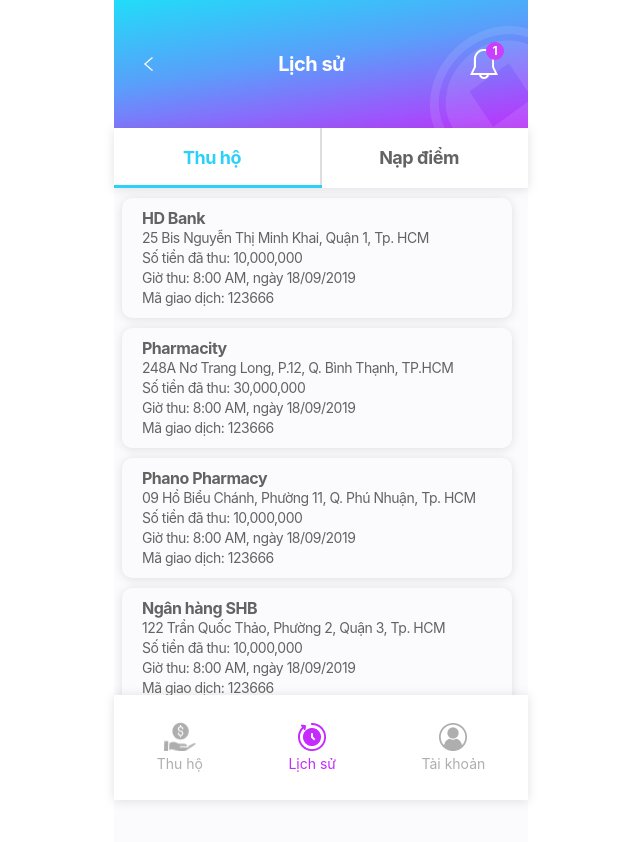
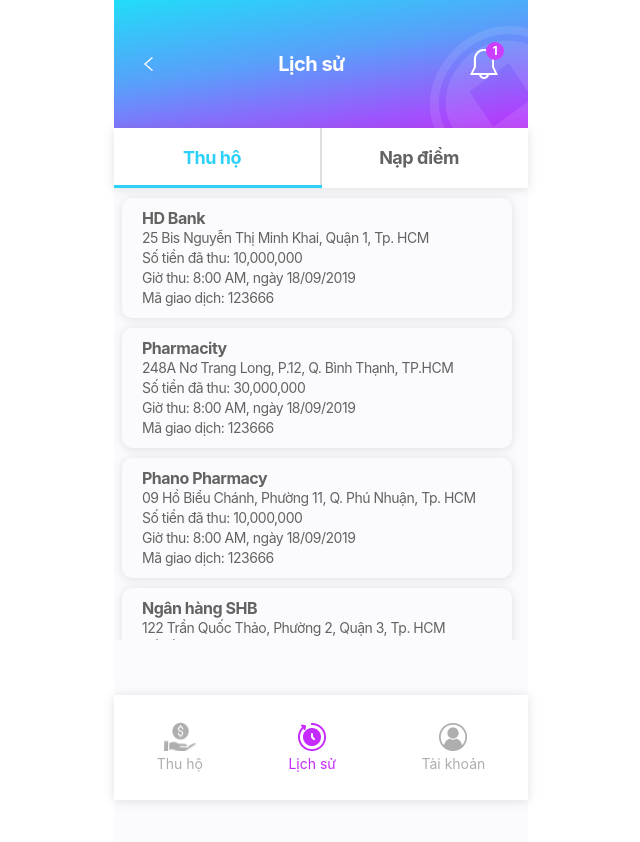
Before and after one commit to congtan303/innofin-SDC, a React (Create React App) app: page /history in a window 1280 px wide. Shown: the top 842 px of the page, without its empty margins (318-958 px from the left). Built offline with nearby package versions, Linux system fonts and the light colour scheme; sample sign-in values are in the browser's storage.

Commit message:
up lai lan nua

```diff
--- a/src/components/History/History.css
+++ b/src/components/History/History.css
@@ -3,7 +3,7 @@
     top: 178px;
     overflow-y: scroll;
     width: 414px;
-    height: 548px;
+    height: 450px;
     padding: 8px;
 }
 
--- a/src/components/HomePage/HomePage.css
+++ b/src/components/HomePage/HomePage.css
@@ -136,7 +136,7 @@
     top: 176px;
     overflow-y: scroll;
     width: 414px;
-    height: 548px;
+    height: 450px;
     padding: 8px;
 }
 
```
